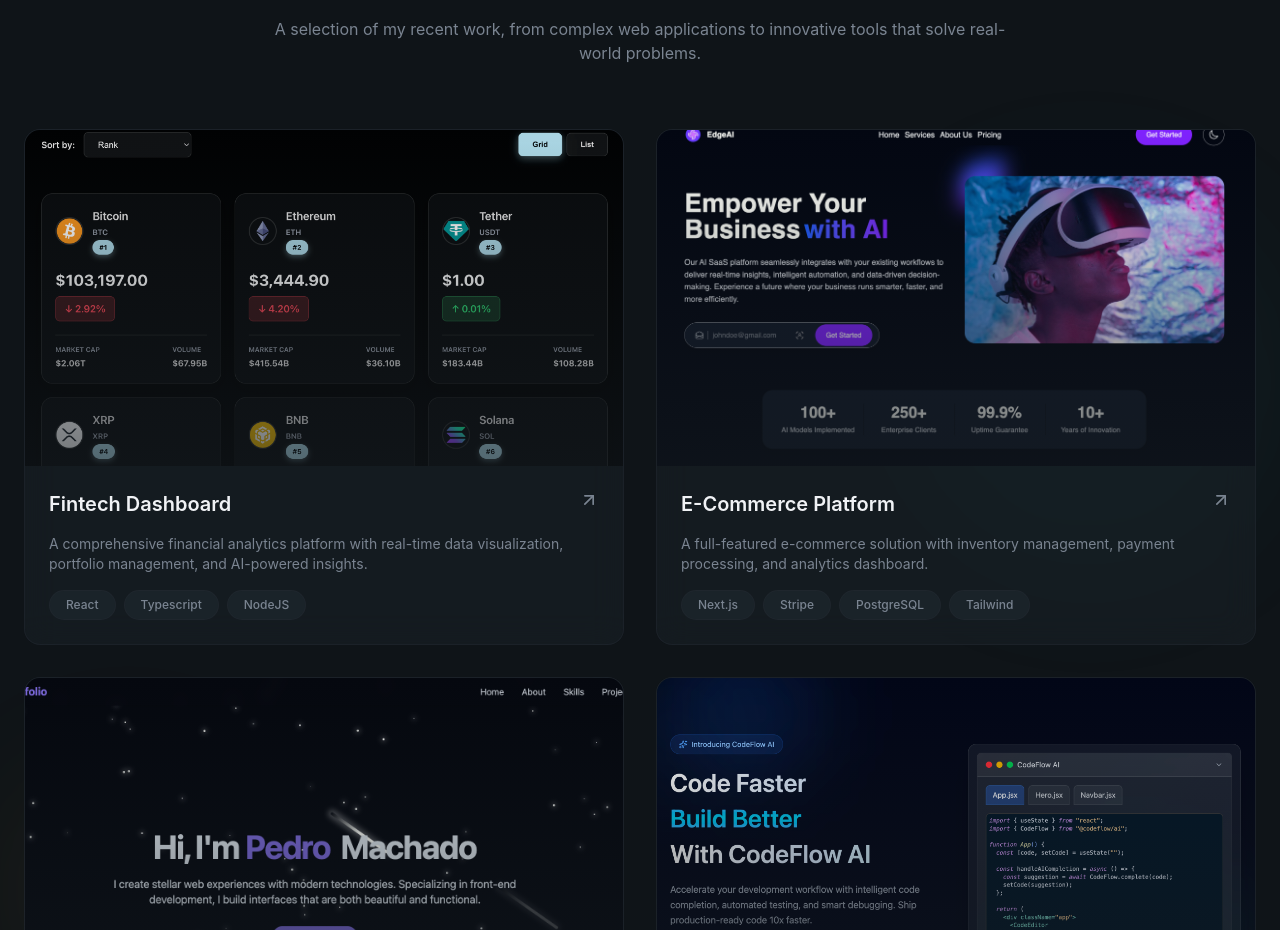
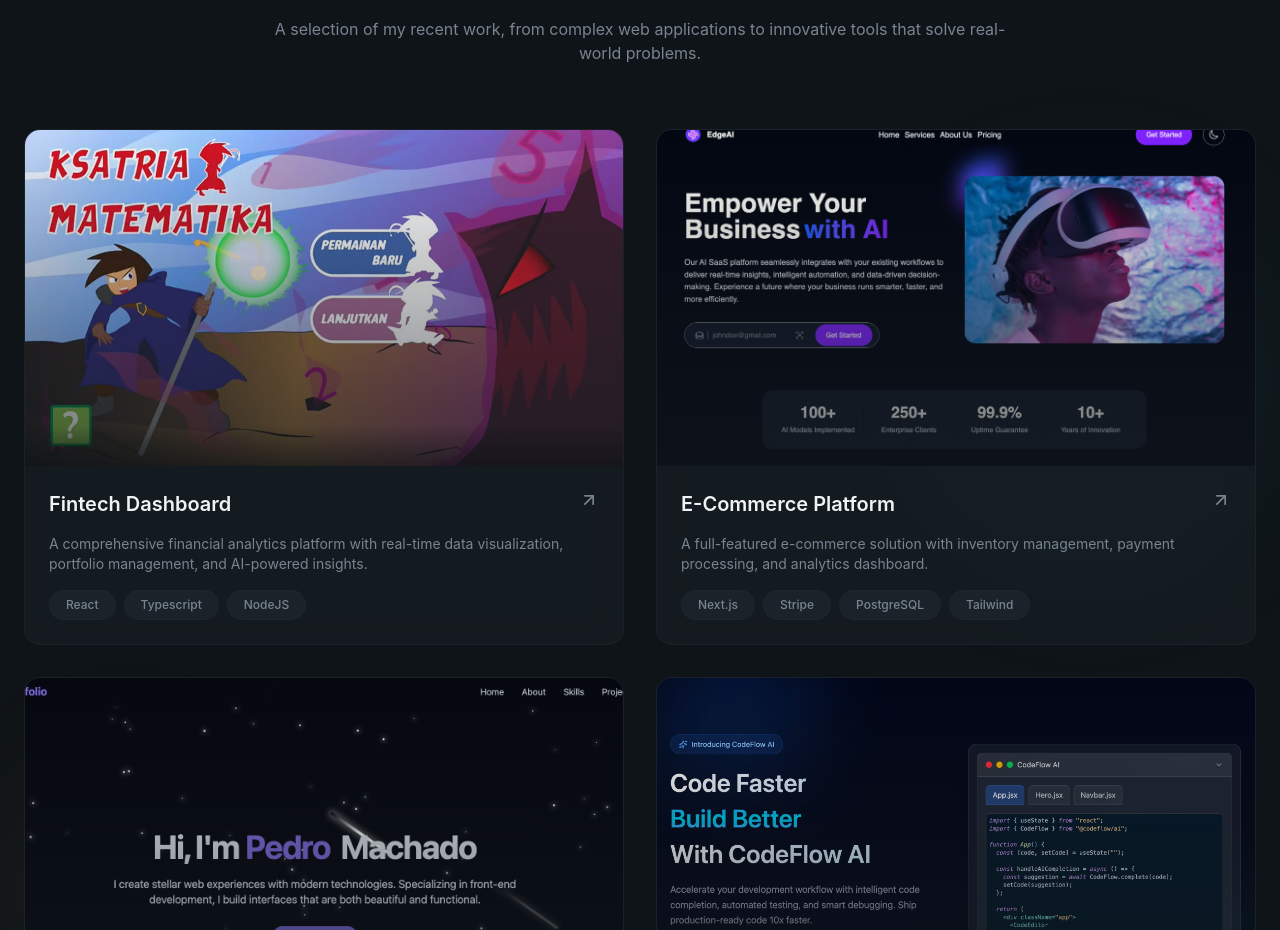
Before and after one commit to Yanura7788/MyPortfolioWebsite, a React (Vite) app: page / in a window 1280 px wide. Shown: the part 2342-3272 px from the top of the page. Built offline with nearby package versions, Linux system fonts and the light colour scheme.

Commit message:
Update Projects.jsx

```diff
--- a/src/sections/Projects.jsx
+++ b/src/sections/Projects.jsx
@@ -5,7 +5,7 @@
     title: "Fintech Dashboard",
     description:
       "A comprehensive financial analytics platform with real-time data visualization, portfolio management, and AI-powered insights.",
-    image: "/projects/project1.png",
+    image: "/projects/proyek1.png",
     tags: ["React", "Typescript", "NodeJS"],
     link: "#",
     github: "#",
```
